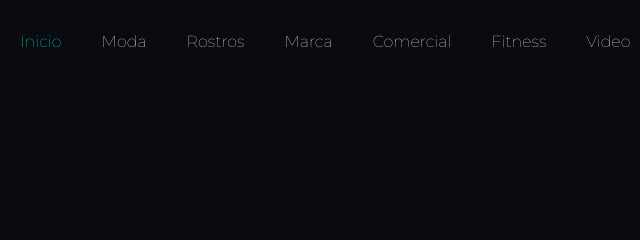
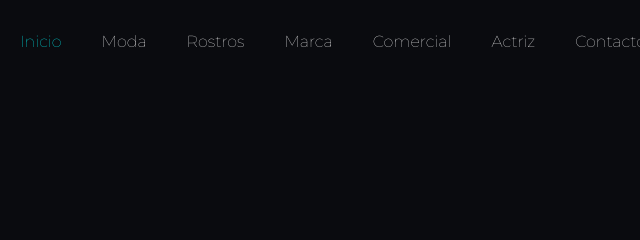
Before and after one commit to oterotkd/Portafolio_Camii_Assia, a plain HTML site: page index.html in a window 1280 px wide. Shown: the top 240 px of the page, 640-1280 px from the left. Drawn offline with Linux system fonts and the light colour scheme; files whose address does not match are found by name.

Commit message:
Update index.html

```diff
--- a/index.html
+++ b/index.html
@@ -24,8 +24,6 @@
                     <li><a href="Beauty.html">Rostros</a></li>
                     <li><a href="Print.html">Marca</a></li>
                     <li><a href="Comercial.html">Comercial</a></li>
-                    <li><a href="#">Fitness</a></li>
-                    <li><a href="#">Video</a></li>
                     <li><a href="#">Actriz</a></li>
                     <li><a href="#">Contacto</a></li>
                 </ul>
```
